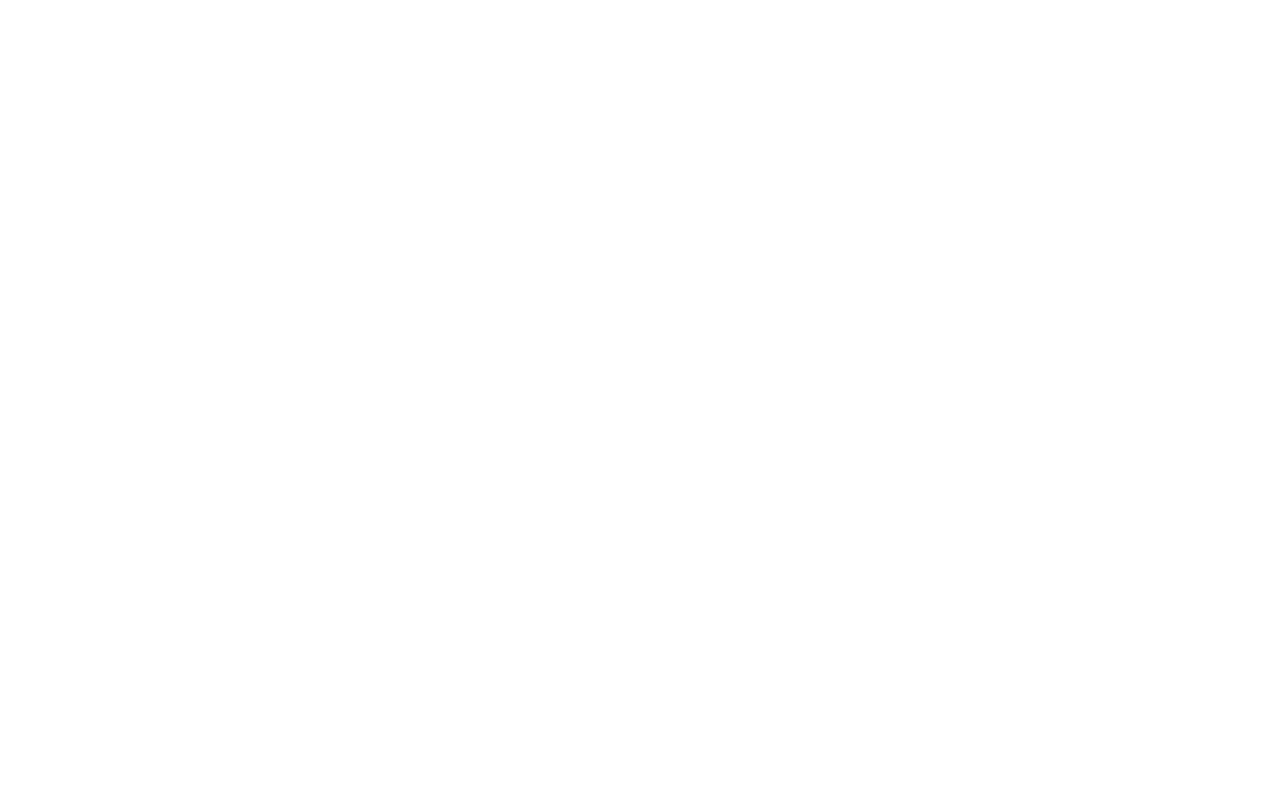
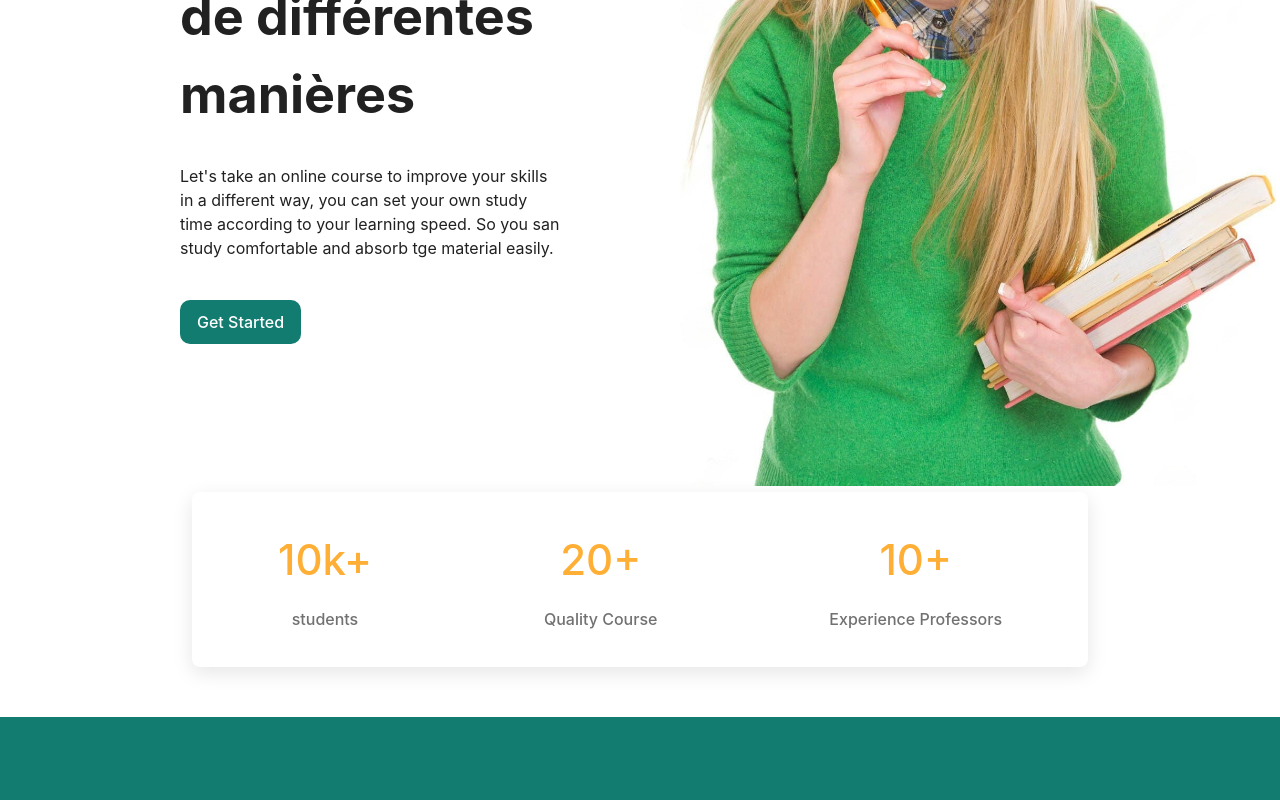
Before and after one commit to zyadeloussoul/platforme-school-virtual, a React (Vite) app in the folder FrontEnd/: page / in a window 1280 px wide. Shown: the part 440-1240 px from the top of the page. Before the commit the page ends 800 px from the top, so only its background shows below. Built offline with nearby package versions, Linux system fonts and the light colour scheme.

Commit message:
Create Home and InfoCard

```diff
--- a/FrontEnd/src/App.jsx
+++ b/FrontEnd/src/App.jsx
@@ -1,12 +1,16 @@
 import './App.css'
+
+//components
 import Header from './components/Header/Header'
 import Footer from './components/Footer/Footer'
+import Home from './components/Home/Home';
 
 function App() {
 
   return (
     <>
       <Header />
+      <Home />
       <Footer />
     </>
   )
--- /dev/null
+++ b/FrontEnd/src/components/InfoCard/InfoCard.jsx
@@ -0,0 +1,26 @@
+import styles from "./InfoCard.module.css";
+
+//utils
+import {formatNumber} from "../../utils/helpers";
+
+function InfoCard({data}) {
+
+  return (
+    <div className={styles.container}>
+      <div>
+        <p>{formatNumber(data[0].value)}+</p>
+        <p>{data[0].text}</p>
+      </div>
+      <div>
+      <p>{formatNumber(data[1].value)}+</p>
+        <p>{data[1].text}</p>
+      </div>
+      <div>
+      <p>{formatNumber(data[2].value)}+</p>
+        <p>{data[2].text}</p>
+      </div>
+    </div>
+  )
+}
+
+export default InfoCard
--- /dev/null
+++ b/FrontEnd/src/components/InfoCard/InfoCard.module.css
@@ -0,0 +1,28 @@
+.container
+{
+    font-weight: 500;
+    color: var(--dark-gray);
+
+    margin-bottom: 50px;
+    width: 70%;
+
+    display: flex;
+    justify-content: space-around;
+
+    background-color: var(--white);
+    border-radius: 8px;
+    box-shadow: 0px 6px 20px rgba(0, 0, 0, 0.1);
+}
+
+.container div
+{
+    padding: 36px 0;
+    text-align: center;
+}
+
+.container div p:first-child
+{
+    font-size: 42px;
+    color: var(--yellow);
+    margin-bottom: 16px;
+}
--- a/FrontEnd/src/components/home/home.jsx
+++ b/FrontEnd/src/components/home/home.jsx
@@ -1,9 +1,53 @@
-import { useState } from 'react'
+import styles from './Home.module.css';
+import { useState } from 'react';
+
+//images
+import girl from "../../assets/images/girl.png";
+import curve from "../../assets/images/headline-curve.svg";
+
+//components
+import InfoCard from '../InfoCard/InfoCard';
 
 function Home() {
 
+  const data = [
+    {
+      text: "students",
+      value: 10000
+    },
+    {
+      text: "Quality Course",
+      value: 20
+    },
+    {
+      text: "Experience Professors",
+      value: 10
+    }
+  ];
+
   return (
-    <>Home</>
+    <div id='home'>
+      <div className={styles.container}>
+        <div className={styles.info}>
+          <div className={styles.title}>
+            <h1><span className='green'>Améliorez</span> vos compétences</h1>
+            <img src={curve} alt='curve line' />
+          </div>
+          <h1>de différentes manières</h1>
+          <p>Let's take an online course to improve your skills in a different way, you can set your own study time according to your learning speed. So you san study comfortable and absorb tge material easily.</p>
+          <div className={styles.buttons}>
+            <button>Get Started</button>
+          </div>
+        </div>
+        <div className={styles.image}>
+          <img src={girl} alt='girl holding books' />
+        </div>
+      </div>
+
+      <div className={styles.infoCard}>
+        <InfoCard data={data}/>
+      </div>
+    </div>
   )
 }
 
--- a/FrontEnd/src/components/home/home.module.css
+++ b/FrontEnd/src/components/home/home.module.css
@@ -0,0 +1,66 @@
+.container
+{
+    display: flex;
+    padding-top: 50px;
+}
+
+.info
+{
+    flex: 1;
+    margin-top: 150px;
+    margin-left: 180px;
+    margin-right: 20px;
+}
+
+.info h1
+{
+    font-size: 52px;
+}
+
+.title h1
+{
+    position: relative;
+}
+
+.title img
+{
+    position: absolute;
+    top: 330px;
+    width: 200px;
+}
+
+.info p
+{
+    padding: 30px 0;
+    width: 80%;
+}
+
+.buttons
+{
+    margin-top: 10px;
+}
+
+.buttons button
+{
+    padding: 0.7em 1em;
+    margin-right: 12px;
+}
+
+/* Image Section */
+
+.image
+{
+}
+
+.image img
+{
+    width: 600px;
+}
+
+/* Info Section */
+
+.infoCard
+{
+    display: flex;
+    justify-content: center;
+}
--- a/FrontEnd/src/index.css
+++ b/FrontEnd/src/index.css
@@ -9,6 +9,7 @@
 
   --white: #ffffff;
   --gray: #9e9e9e;
+  --dark-gray: #717171;
   --cyan: #26e8bd;
   --green: #127c71;
   --yellow: #ffaf35;
@@ -54,3 +55,8 @@
   background-color: var(--white);
   border: 2px solid var(--green);
 }
+
+.green
+{
+  color: var(--green);
+}
--- /dev/null
+++ b/FrontEnd/src/utils/helpers.js
@@ -0,0 +1,10 @@
+export function formatNumber(number) {
+    if (number < 1000)
+        return number.toString();
+    else if (number < 1e6)
+        return (number / 1000) + 'k';
+    else if (number < 1e9)
+        return (number / 1e6) + 'M';
+    else
+        return (number / 1e9) + 'B';
+}
```
Also changed, not shown: FrontEnd/src/assets/images/girl.png (added).
